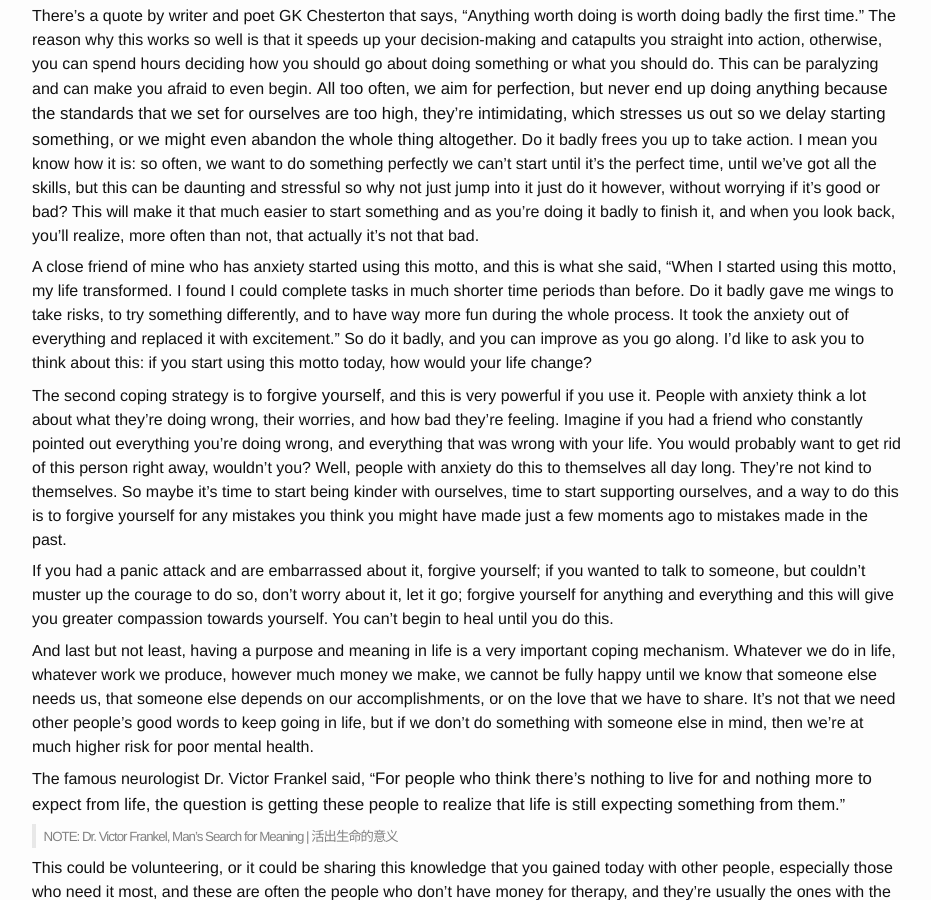
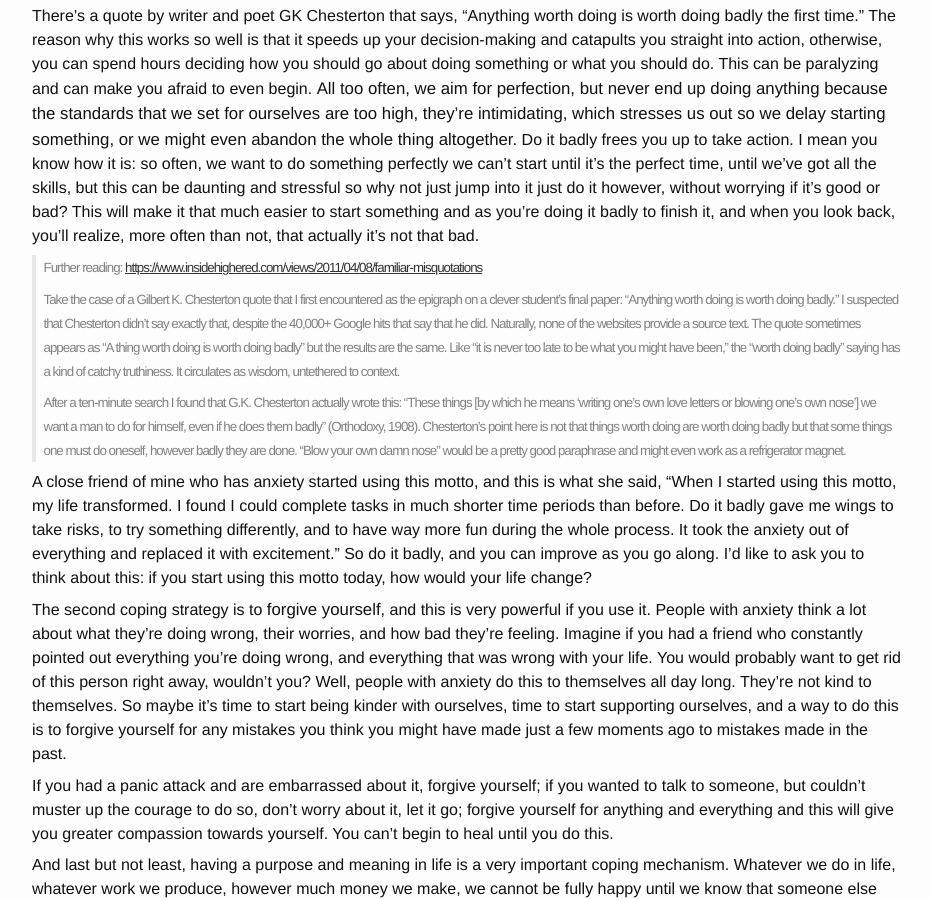
Before and after one commit to lianyu1115/lianyu, a Jekyll site: the page built from _essays/2021-02-28-olivia_remes_how_to_cope_with_anxiety.md, in a window 1280 px wide and 900 px high, scrolled down 1585 px. Shown: the whole window, without its empty margins (173-1104 px from the left). Built offline with Jekyll 4.4.1, drawn with Linux system fonts in a browser that asks for light colours.

Commit message:
Modified:   2021-02-28-olivia_remes_how_to_cope_with_anxiety.md

```diff
--- a/_essays/2021-02-28-olivia_remes_how_to_cope_with_anxiety.md
+++ b/_essays/2021-02-28-olivia_remes_how_to_cope_with_anxiety.md
@@ -52,6 +52,12 @@ Today I'll be talking about three coping resources, and the first one is feeling
 
 There's a quote by writer and poet GK Chesterton that says, "Anything worth doing is worth doing badly the first time." The reason why this works so well is that it speeds up your decision-making and catapults you straight into action, otherwise, you can spend hours deciding how you should go about doing something or what you should do. This can be paralyzing and can make you afraid to even begin. **All too often, we aim for perfection, but never end up doing anything because the standards that we set for ourselves are too high, they're intimidating, which stresses us out so we delay starting something, or we might even abandon the whole thing altogether.** Do it badly frees you up to take action. I mean you know how it is: so often, we want to do something perfectly we can't start until it's the perfect time, until we've got all the skills, but this can be daunting and stressful so why not just jump into it just do it however, without worrying if it's good or bad? This will make it that much easier to start something and as you're doing it badly to finish it, and when you look back, you'll realize, more often than not, that actually it's not that bad.
 
+> <small>Further reading: [https://www.insidehighered.com/views/2011/04/08/familiar-misquotations](https://www.insidehighered.com/views/2011/04/08/familiar-misquotations)
+>
+> <small>Take the case of a Gilbert K. Chesterton quote that I first encountered as the epigraph on a clever student’s final paper: “Anything worth doing is worth doing badly.” I suspected that Chesterton didn’t say exactly that, despite the 40,000+ Google hits that say that he did. Naturally, none of the websites provide a source text. The quote sometimes appears as “A thing worth doing is worth doing badly” but the results are the same. Like “it is never too late to be what you might have been,” the “worth doing badly” saying has a kind of catchy truthiness. It circulates as wisdom, untethered to context.
+>
+> <small>After a ten-minute search I found that G.K. Chesterton actually wrote this: “These things [by which he means ‘writing one’s own love letters or blowing one’s own nose’] we want a man to do for himself, even if he does them badly” (Orthodoxy, 1908). Chesterton’s point here is not that things worth doing are worth doing badly but that some things one must do oneself, however badly they are done. “Blow your own damn nose” would be a pretty good paraphrase and might even work as a refrigerator magnet.
+
 A close friend of mine who has anxiety started using this motto, and this is what she said, "When I started using this motto, my life transformed. I found I could complete tasks in much shorter time periods than before. Do it badly gave me wings to take risks, to try something differently, and to have way more fun during the whole process. It took the anxiety out of everything and replaced it with excitement." So do it badly, and you can improve as you go along. I'd like to ask you to think about this: if you start using this motto today, how would your life change?
 
 The second coping strategy is to **forgive yourself**, and this is very powerful if you use it. People with anxiety think a lot about what they're doing wrong, their worries, and how bad they're feeling. Imagine if you had a friend who constantly pointed out everything you're doing wrong, and everything that was wrong with your life. You would probably want to get rid of this person right away, wouldn't you? Well, people with anxiety do this to themselves all day long. They're not kind to themselves. So maybe it's time to start being kinder with ourselves, time to start supporting ourselves, and a way to do this is to forgive yourself for any mistakes you think you might have made just a few moments ago to mistakes made in the past.
```
